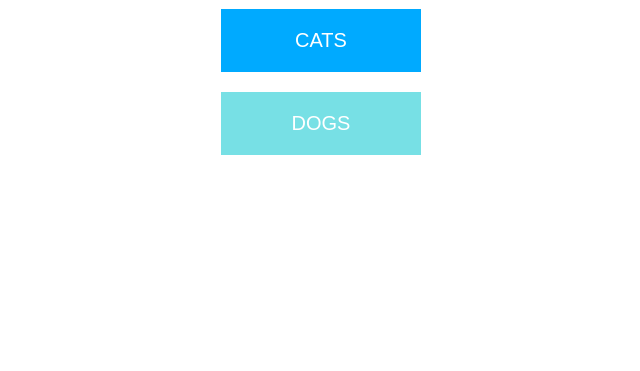
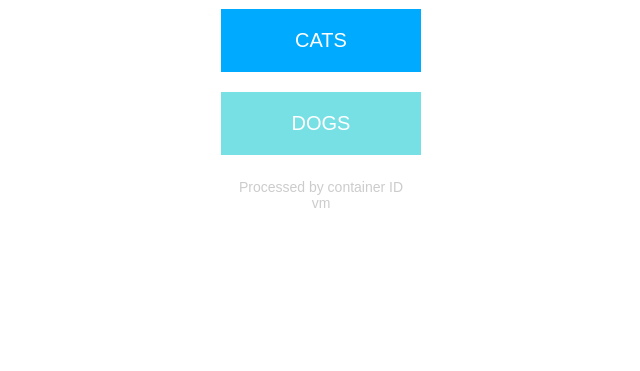
Before and after one commit to niiloy/voting-app, a Flask app: page / in a window 1280 px wide. Shown: the part 81-452 px from the top of the page, without its empty margins (319-959 px from the left). Run offline with Flask 3, Linux system fonts and the light colour scheme; parts of the project's set-up code (start-up, migrations or seed data) failed here and were passed over.

Commit message:
redis fix and container id showing

```diff
--- a/app.py
+++ b/app.py
@@ -1,10 +1,20 @@
 from flask import Flask, render_template, request, redirect, url_for
 import redis
+import time
 
 app = Flask(__name__)
 
 # Connect to Redis
-r = redis.Redis(host='redis', port=6379, db=0, decode_responses=True)
+while True:
+    try:
+        r = redis.Redis(host="redis", port=6379, db=0)
+        if r.ping():
+            print("Connected to Redis!")
+            break
+    except redis.exceptions.ConnectionError:
+        print("Waiting for Redis...")
+        time.sleep(1)
+#r = redis.Redis(host='redis', port=6379, db=0, decode_responses=True)
 
 # Initialize vote keys if not present
 if not r.exists("votes:cats"):
@@ -19,13 +29,15 @@ def index():
         if vote in ['cats', 'dogs']:
             r.incr(f'votes:{vote}')
         return redirect(url_for('results'))
-    return render_template('index.html')
+    container_id = os.uname()[1]
+    return render_template('index.html', container_id=container_id)
 
 @app.route('/results')
 def results():
     cats = int(r.get("votes:cats") or 0)
     dogs = int(r.get("votes:dogs") or 0)
-    return render_template('results.html', votes={'cats': cats, 'dogs': dogs})
+    container_id = os.uname()[1]
+    return render_template('results.html', votes={'cats': cats, 'dogs': dogs}, container_id=container_id)
 
 if __name__ == '__main__':
     app.run(host='0.0.0.0', port=5000, debug=True)
--- a/templates/index.html
+++ b/templates/index.html
@@ -23,5 +23,8 @@
         <button class="btn cats" type="submit" name="vote" value="cats">CATS</button><br>
         <button class="btn dogs" type="submit" name="vote" value="dogs">DOGS</button>
     </form>
+
+    <p style="color: #ccc; font-size: 14px;">Processed by container ID<br>{{ container_id }}</p>
+
 </body>
 </html>
--- a/templates/results.html
+++ b/templates/results.html
@@ -55,5 +55,7 @@
         </div>
     </div>
     <a href="/">Back to Vote</a>
+    <p style="color: #ccc; font-size: 14px;">Processed by container ID<br>{{ container_id }}</p>
+
 </body>
 </html>
```
